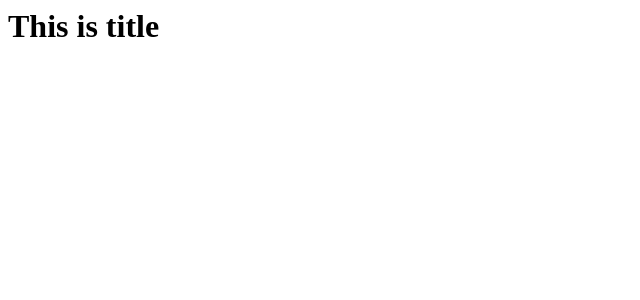
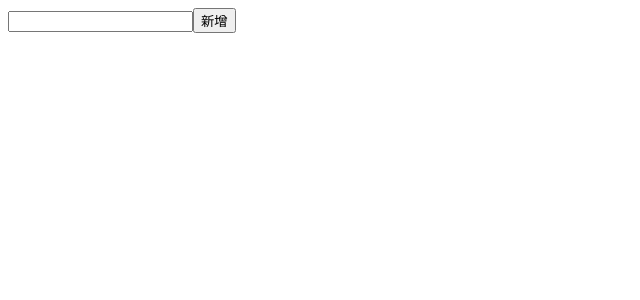
Before and after one commit to KNChiu/React_IThome_TodoList, a React (Create React App) app: page / in a window 1280 px wide. Shown: the top 300 px of the page, without its empty margins (0-640 px from the left). Built offline with nearby package versions, Linux system fonts and the light colour scheme.

Commit message:
使用ID建立list

```diff
--- a/package.json
+++ b/package.json
@@ -3,10 +3,11 @@
   "version": "0.0.0",
   "private": true,
   "dependencies": {
+    "@types/react": "18.2.20",
+    "@types/react-dom": "18.2.7",
     "react": "18.2.0",
     "react-dom": "18.2.0",
-    "@types/react": "18.2.20",
-    "@types/react-dom": "18.2.7"
+    "uuid": "^8.1.0"
   },
   "scripts": {
     "start": "react-scripts start",
--- a/src/index.tsx
+++ b/src/index.tsx
@@ -1,20 +1,42 @@
 import * as React from 'react';
 import * as ReactDOM from 'react-dom/client';
+import { useState, useEffect } from 'react';
+import { v4 as uuidv4 } from 'uuid';
 
-const Title = (props) => {
+const Input = ({ input, setInput, item, setItem }) => {
+  const inputHandler = (e) => {
+    setInput(e.target.value);
+  };
+  const clickHandler = (e) => {
+    setItem([...item, input]);
+  };
   return (
-    // 顯示出props.content
-    <h1>{props.content}</h1>
+    <div>
+      <input type="text" onChange={inputHandler} />
+      <button onClick={clickHandler}>新增</button>
+    </div>
   );
 };
 
+const List = ({ item }) => {
+  // 取出item這個props，使用map
+  const list = item.map((i) => {
+    const id = uuidv4();
+    console.log(id);
+    return <li key={id}>{i}</li>;
+  });
+  return <ul>{list}</ul>;
+};
+
 const App = () => {
-  // 定義要傳入的字串
-  let text = 'This is title';
+  const [input, setInput] = useState('');
+  const [item, setItem] = useState([]);
+
   return (
-    <div>
-      <Title content={text} />
-    </div>
+    <>
+      <Input input={input} setInput={setInput} item={item} setItem={setItem} />
+      <List item={item} />
+    </>
   );
 };
 
```
